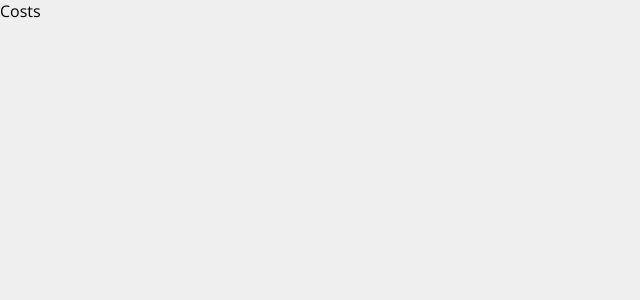
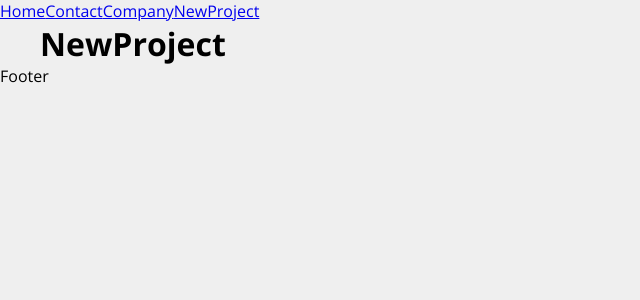
Before and after one commit to derickbit/HDCodar_React, a React (Create React App) app: page /newproject in a window 1280 px wide. Shown: the top 300 px of the page, without its empty margins (0-640 px from the left). Built offline with nearby package versions, Linux system fonts and the light colour scheme.

Commit message:
Estruturando o projeto

```diff
--- a/src/App.js
+++ b/src/App.js
@@ -1,8 +1,32 @@
+import { BrowserRouter as Router, Routes, Route, Link } from "react-router-dom";
+import Company from "./components/pages/Company";
+import Contact from "./components/pages/Contact";
+import Home from "./components/pages/Home";
+import NewProject from "./components/pages/NewProject";
+
+import Container from "./components/layout/Container";
+
 function App() {
   return (
-    <div className="App">
-      <p>Costs</p>
-    </div>
+    <Router>
+      <ul>
+        <Link to exact="/">
+          Home
+        </Link>
+        <Link to="/contact">Contact</Link>
+        <Link to="/company">Company</Link>
+        <Link to="/newproject">NewProject</Link>
+      </ul>
+      <Container customClass="min_height">
+        <Routes>
+          <Route exact path="/" element={<Home />} />
+          <Route path="/company" element={<Company />} />
+          <Route path="/contact" element={<Contact />} />
+          <Route path="/newproject" element={<NewProject />} />
+        </Routes>
+      </Container>
+      <p>Footer</p>
+    </Router>
   );
 }
 
--- /dev/null
+++ b/src/components/layout/Container.js
@@ -0,0 +1,10 @@
+import styles from "./Container.module.css";
+
+function Container(props) {
+  return (
+    <div className={`${styles.container} ${styles[props.customClass]}`}>
+      {props.children}
+    </div>
+  );
+}
+export default Container;
--- /dev/null
+++ b/src/components/layout/Container.module.css
@@ -0,0 +1,20 @@
+.container {
+  width: 1200px;
+  display: flex;
+  justify-content: space-between;
+  margin: 0 auto;
+  flex-wrap: wrap;
+}
+
+.min_height {
+  min-width: 75%;
+}
+
+.start {
+  justify-content: flex-start;
+}
+
+.column {
+  flex-direction: column;
+  justify-content: flex-start;
+}
--- /dev/null
+++ b/src/components/pages/Company.js
@@ -0,0 +1,5 @@
+function Company() {
+  return <h1>Company</h1>;
+}
+
+export default Company;
--- /dev/null
+++ b/src/components/pages/Contact.js
@@ -0,0 +1,5 @@
+function Contact() {
+  return <h1>Contact</h1>;
+}
+
+export default Contact;
--- /dev/null
+++ b/src/components/pages/Home.js
@@ -0,0 +1,5 @@
+function Home() {
+  return <h1>Home</h1>;
+}
+
+export default Home;
--- /dev/null
+++ b/src/components/pages/NewProject.js
@@ -0,0 +1,5 @@
+function NewProject() {
+  return <h1>NewProject</h1>;
+}
+
+export default NewProject;
```
